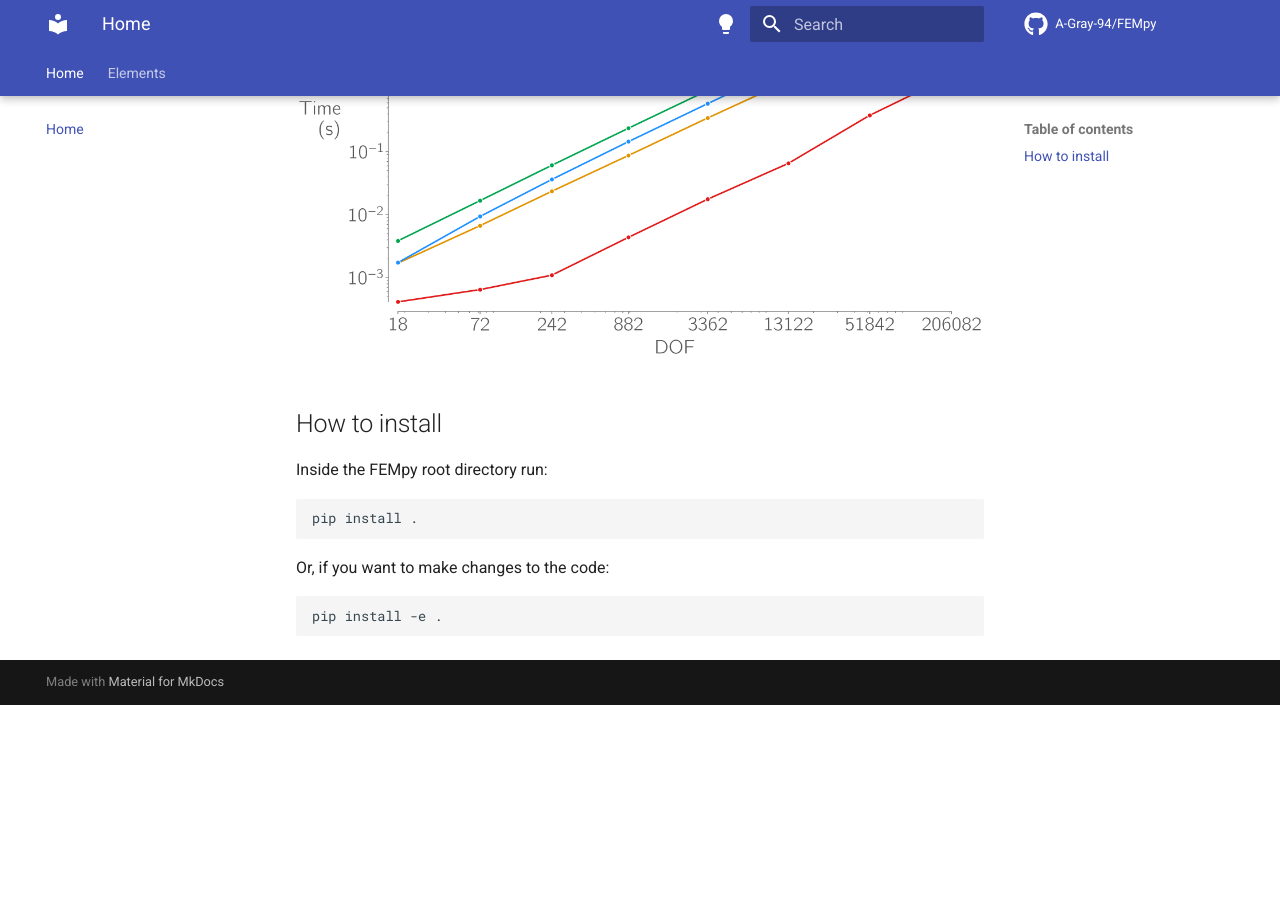
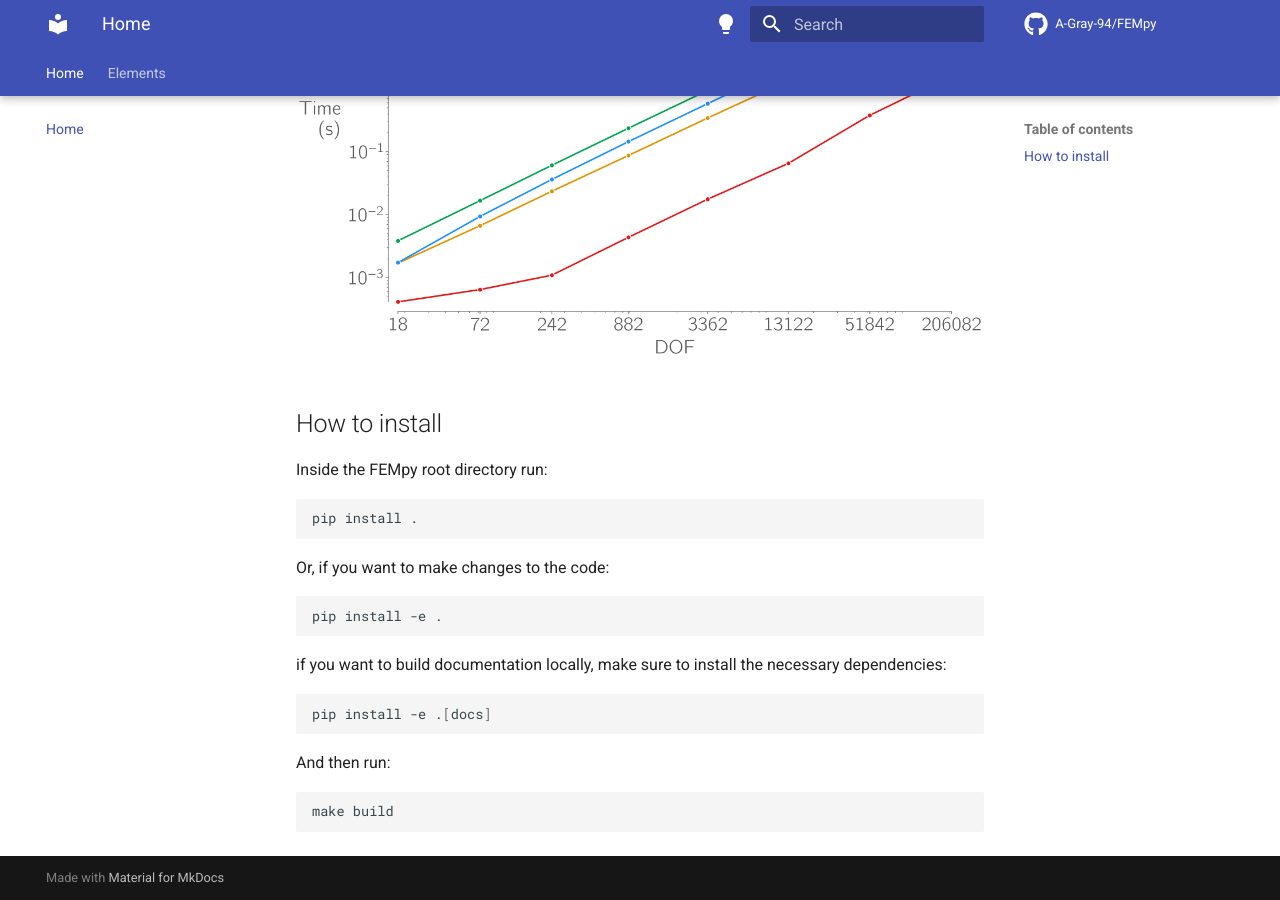
Before and after one commit to A-CGray/FEMpy, an MkDocs documentation site: the page built from docs/docs/index.md, in a window 1280 px wide and 900 px high, scrolled down 844 px. Built offline with MkDocs 1.6.1 and Material for MkDocs 9.7.7, drawn with Linux system fonts in a browser that asks for light colours; nearby versions of some CDN libraries; a script that is not in the unit is left out; comment, search, counter and statistics services are not loaded; before the commit the page ends 1549 px from its top, so only the background shows below that.

Commit message:
Add doc building to installation instructions

````diff
--- a/docs/docs/index.md
+++ b/docs/docs/index.md
@@ -17,3 +17,11 @@ Or, if you want to make changes to the code:
 ```shell
 pip install -e .
 ```
+if you want to build documentation locally, make sure to install the necessary dependencies:
+```shell
+pip install -e .[docs]
+```
+And then run:
+```shell
+make build
+```
````
Also changed, not shown: README.md.
